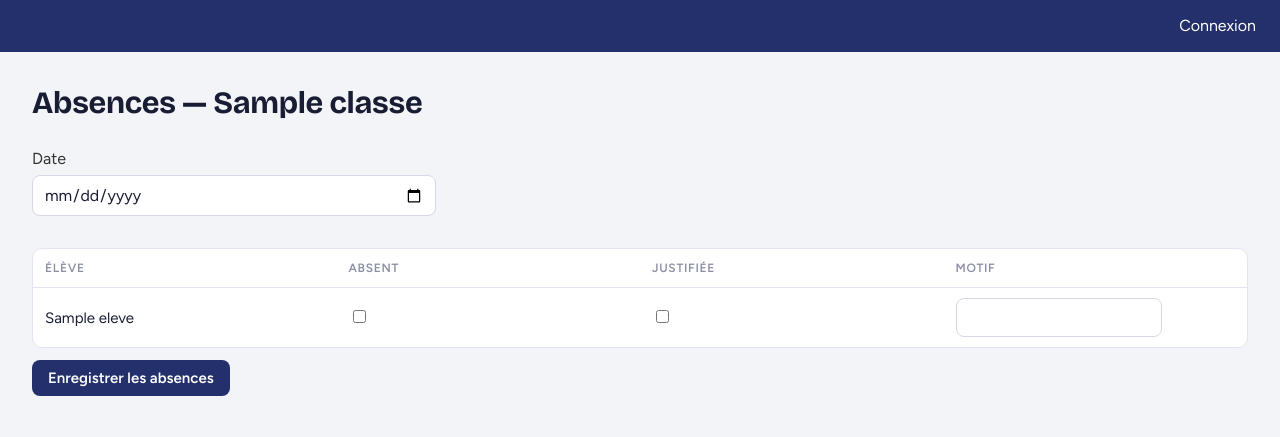
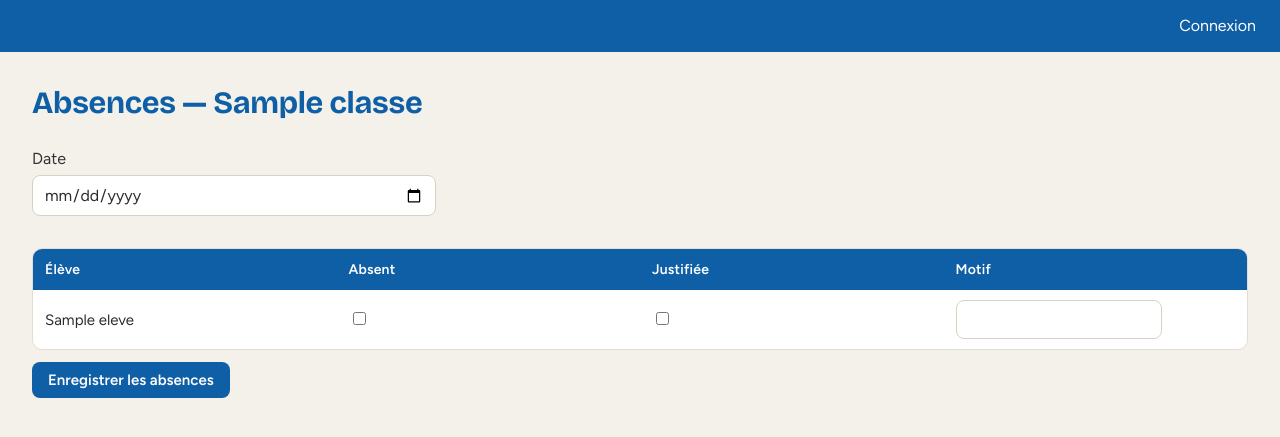
Before and after one commit to gongnetkatchibo-star/Omega-Academie, a Python web app: template app/templates/absences/saisie.html in a window 1280 px wide. Shown: the top 437 px of the page. Run offline with Jinja, Linux system fonts and the light colour scheme; the template is opened without the code that fills it: most values are stand-ins (such as "Sample title", 1, 10 or a date in 2020).

Commit message:
v85 : mise à jour automatique (1 fichier(s) : style.css)

```diff
--- a/app/static/css/style.css
+++ b/app/static/css/style.css
@@ -1,27 +1,28 @@
 :root {
-  /* Charte Toumaï (oct. 2026) : indigo et ocre.
-     Les anciens noms (navy, gold…) sont gardés : tout le fichier s'en sert. */
-  --navy: #23306B;        /* indigo — menu, titres, boutons */
-  --gold: #C9820F;        /* ocre — accent, élément actif, focus */
-  --cream: #F3F4F8;       /* fond général, gris légèrement bleuté */
-  --carte: #EEF0F8;       /* fond clair des encadrés */
-  --sombre: #3C4858;      /* pied de page foncé */
-  --alerte-fond: #FFF6E5; /* bandeau d'alerte clair */
-
-  --encre: #181D33;
-  --encre-2: #565C76;
-  --encre-3: #8A8FA6;
-  --trait: #E2E5EF;
+  --navy: #0F5FA6;        /* bleu vif de l'en-tête, comme Moodle */
+  --gold: #00A99D;        /* sarcelle — accent, onglets actifs (remplace l'or) */
+  --cream: #F4F1EA;       /* fond général */
+  --carte: #E8F6F8;       /* fond bleu clair des cartes de module */
+  --sombre: #3C4858;      /* pied de page fonce */
+  --alerte-fond: #E4F7F7; /* bandeau d'alerte clair */
+
+  /* Couleurs complémentaires de la charte d'oct. 2026, dérivées des
+     couleurs d'origine ci-dessus (à garder, choix de la direction). */
+  --navy-fonce: #0B4F8C;
+  --encre: #2C2C2C;
+  --encre-2: #4A5563;
+  --encre-3: #7A8590;
+  --trait: #E2DED2;
   --surface: #FFFFFF;
-  --piste: #E6E9F3;
-  --ocre-vif: #E8A33A;
-  --ocre-pale: #FCF1DC;
-  --ok: #1D7A51;
-  --ok-pale: #E1F2E9;
-  --attention: #A9600A;
-  --attention-pale: #FCEFD8;
-  --critique: #B23A28;
-  --critique-pale: #FBE5E0;
+  --piste: #E3EAEE;
+  --accent-vif: #00A99D;
+  --accent-pale: #E4F7F7;
+  --ok: #1A7A3C;
+  --ok-pale: #E8F6EE;
+  --attention: #A3720A;
+  --attention-pale: #FDF3E2;
+  --critique: #A32D2D;
+  --critique-pale: #FBECEB;
   --police-titres: "Bricolage Grotesque", "Segoe UI", system-ui, sans-serif;
   --police-texte: "Figtree", "Segoe UI", system-ui, -apple-system, sans-serif;
 }
@@ -1745,14 +1746,14 @@ body {
 
 h1, h2, h3 {
   font-family: var(--police-titres);
-  color: var(--encre);
+  color: var(--navy);
   letter-spacing: -0.01em;
   text-wrap: balance;
 }
 
 .container a:not([class]) {
   color: var(--navy);
-  text-decoration-color: rgba(35, 48, 107, 0.35);
+  text-decoration-color: rgba(15, 95, 166, 0.35);
   text-underline-offset: 3px;
 }
 
@@ -1788,13 +1789,13 @@ svg.icone {
 /* Champs et boutons */
 input, select, textarea {
   font-family: inherit;
-  border-color: #D5D9E6;
+  border-color: #D6D2C4;
   border-radius: 8px;
   color: var(--encre);
 }
 
 input:focus, select:focus, textarea:focus {
-  outline: 2px solid var(--ocre-vif);
+  outline: 2px solid var(--accent-vif);
   border-color: var(--gold);
 }
 
@@ -1837,18 +1838,16 @@ button:hover {
 }
 
 .bouton-plein:hover {
-  background: #2E3C82;
-  border-color: #2E3C82;
+  background: var(--navy-fonce);
+  border-color: var(--navy-fonce);
 }
 
 /* Tableaux : en-tête discret plutôt qu'un bandeau bleu plein */
 .table th {
-  background: transparent;
-  color: var(--encre-3);
-  font-size: 12px;
-  text-transform: uppercase;
-  letter-spacing: 0.06em;
-  border-bottom: 1px solid var(--trait);
+  background: var(--navy);
+  color: #fff;
+  font-size: 14px;
+  border-bottom: 0;
 }
 
 .table th, .table td {
```
Also changed, not shown: other parts of app/static/css/style.css (+31 -35 lines).
